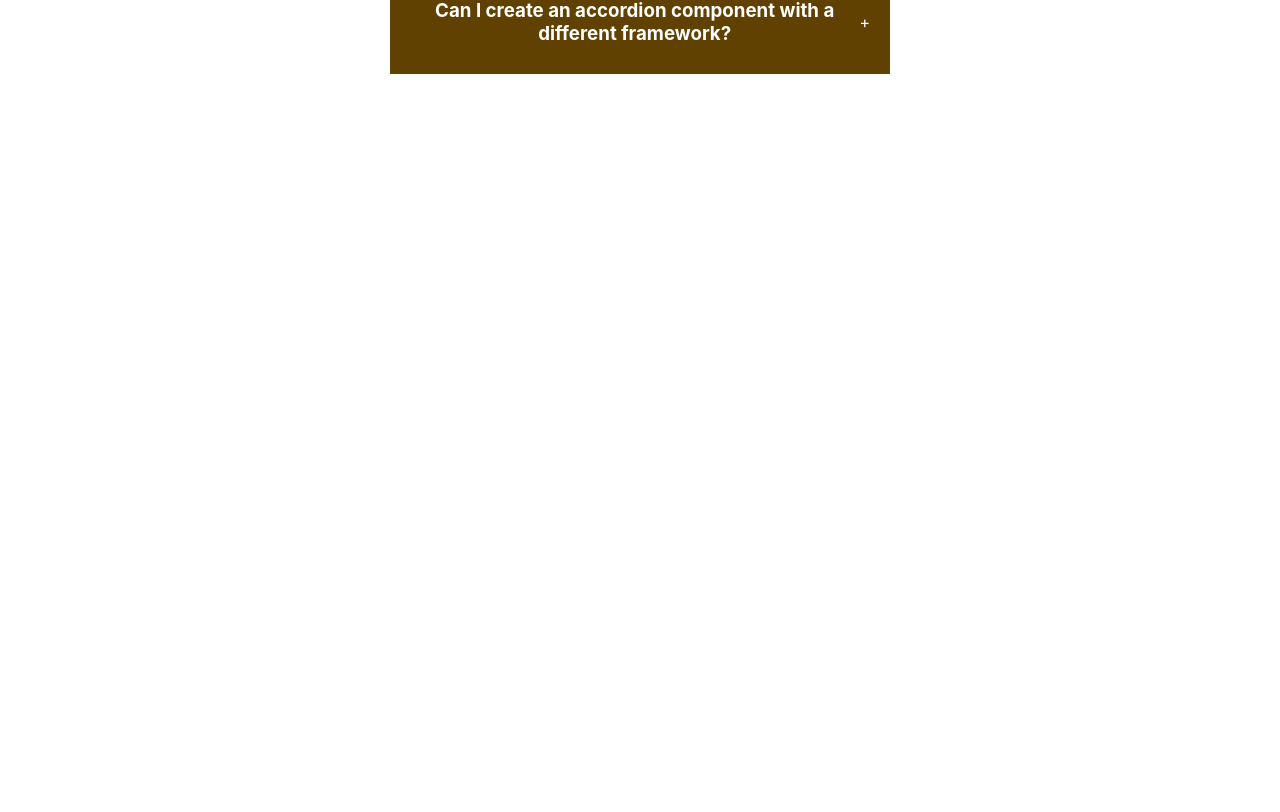
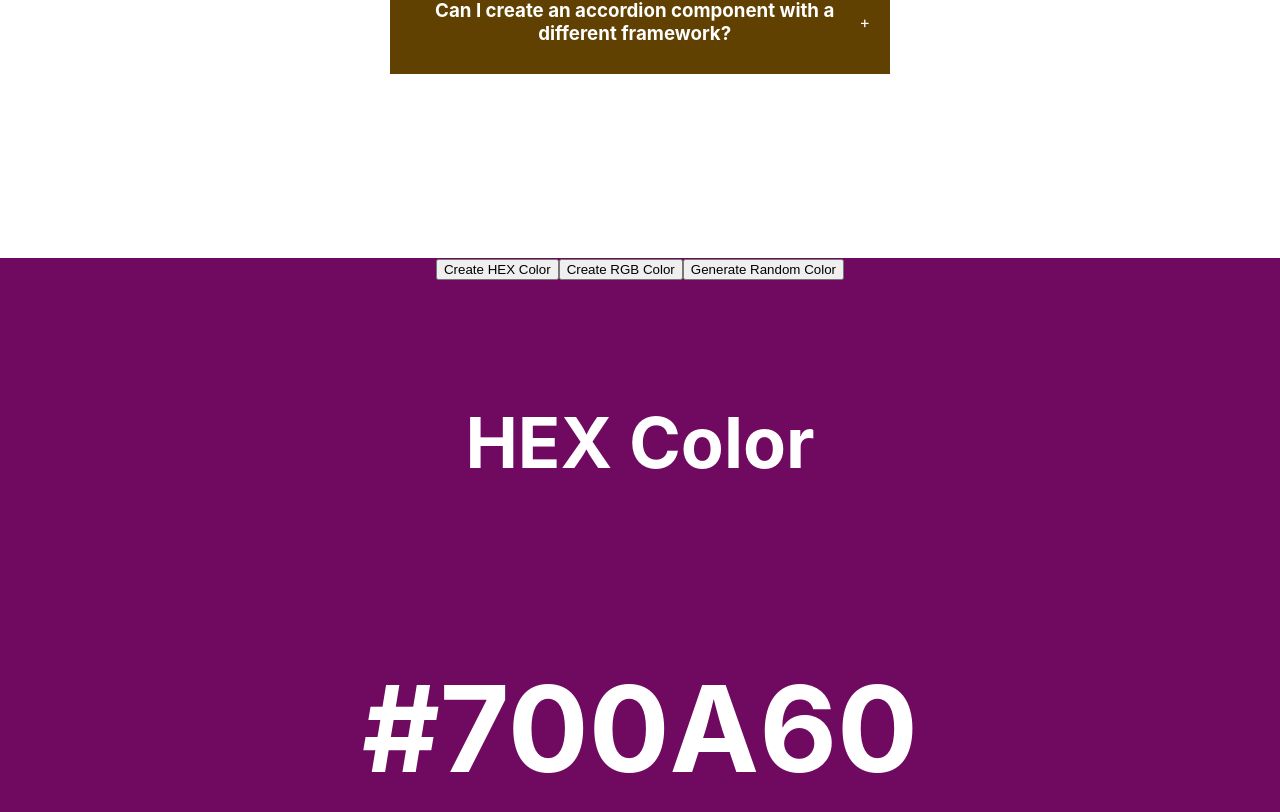
Before and after one commit to Nwaforce/Accordain, a React (Create React App) app in the folder accordain/: page / in a window 1280 px wide. Shown: the part 542-1354 px from the top of the page. Before the commit the page ends 800 px from the top, so only its background shows below. Built offline with nearby package versions, Linux system fonts and the light colour scheme.

Commit message:
random-color

```diff
--- a/accordain/src/App.js
+++ b/accordain/src/App.js
@@ -1,11 +1,13 @@
 import logo from './logo.svg';
 import './App.css';
 import Accordian from './components/Accordains';
+import RandomColor from './components/random-color';
 
 function App() {
   return (
     <div className="App">
      <Accordian />
+     <RandomColor />
     </div>
   );
 }
--- /dev/null
+++ b/accordain/src/components/random-color/index.jsx
@@ -0,0 +1,73 @@
+
+import { useEffect, useState } from "react";
+
+export default function RandomColor() {
+  const [typeOfColor, setTypeOfColor] = useState("hex");
+  const [color, setColor] = useState("#000000");
+
+  function randomColorUtility(length) {
+    return Math.floor(Math.random() * length);
+  }
+
+  function handleCreateRandomHexColor() {
+    // #678765
+    const hex = [0, 1, 2, 3, 4, 5, 6, 7, 8, 9, "A", "B", "C", "D", "E", "F"];
+    let hexColor = "#";
+
+
+    for (let i = 0; i < 6; i++) {
+      hexColor += hex[randomColorUtility(hex.length)];
+    }
+    setColor(hexColor);
+  }
+
+  function handleCreateRandomRgbColor() {
+    const r = randomColorUtility(256);
+    const g = randomColorUtility(256);
+    const b = randomColorUtility(256);
+
+    setColor(`rgb(${r},${g}, ${b})`);
+  }
+
+  useEffect(() => {
+    if (typeOfColor === "rgb") handleCreateRandomRgbColor();
+    else handleCreateRandomHexColor();
+  }, [typeOfColor]);
+
+  return (
+    <div
+      style={{
+        width: "100vw",
+        height: "100vh",
+        background: color,
+      }}
+    >
+      <button onClick={() => setTypeOfColor("hex")}>Create HEX Color</button>
+      <button onClick={() => setTypeOfColor("rgb")}>Create RGB Color</button>
+      <button
+        onClick={
+          typeOfColor === "hex"
+            ? handleCreateRandomHexColor
+            : handleCreateRandomRgbColor
+        }
+      >
+        Generate Random Color
+      </button>
+      <div
+        style={{
+          display: "flex",
+          justifyContent: "center",
+          alignItems: "center",
+          color: "#fff",
+          fontSize: "60px",
+          marginTop: "50px",
+          flexDirection  :'column',
+          gap :'20px'
+        }}
+      >
+        <h3>{typeOfColor === "rgb" ? "RGB Color" : "HEX Color"}</h3>
+        <h1>{color}</h1>
+      </div>
+    </div>
+  );
+}
```
